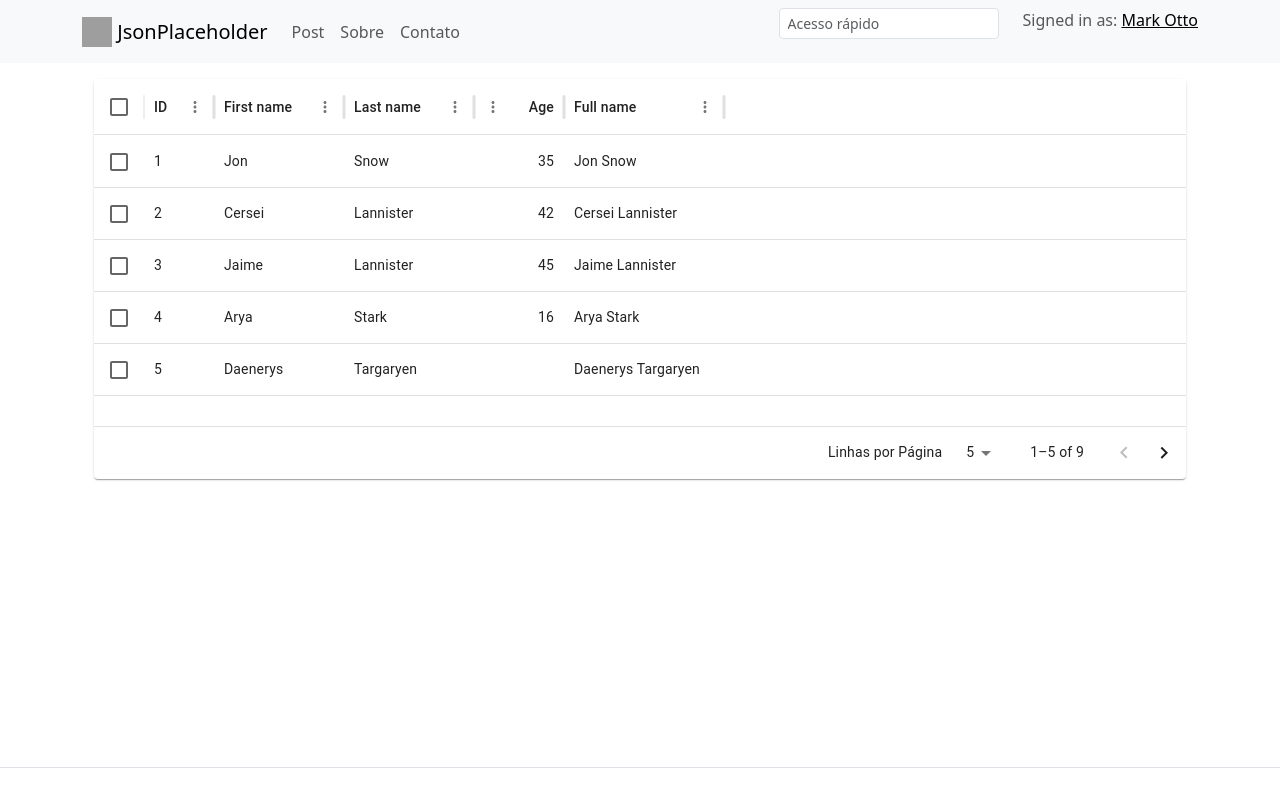
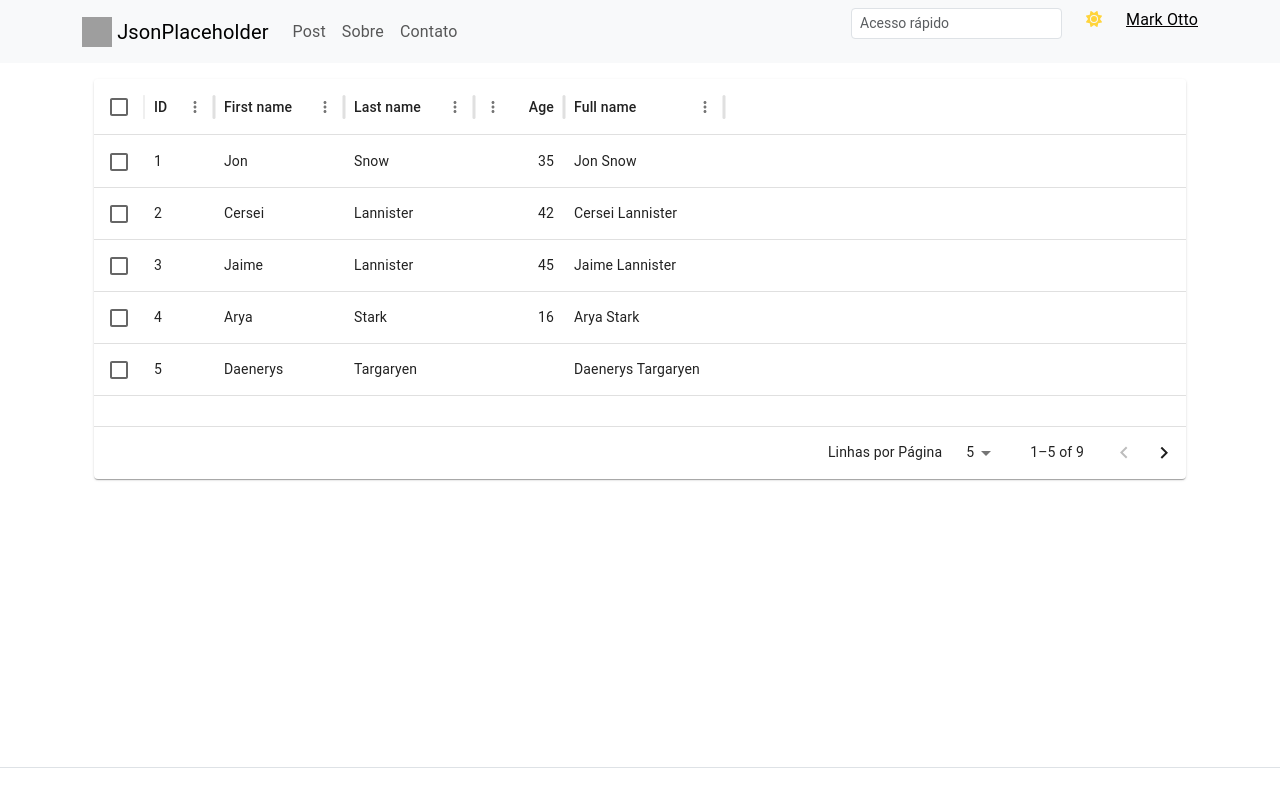
Before and after one commit to angelolustosa/react-post-app, a React (Vite) app: page /home in a window 1280 px wide. Shown: the top 800 px of the page. Built offline with nearby package versions, Linux system fonts and the light colour scheme; grey boxes are pictures that could not be loaded.

Commit message:
Usecontext com theme

```diff
--- a/package.json
+++ b/package.json
@@ -12,6 +12,9 @@
   "dependencies": {
     "@emotion/react": "^11.13.3",
     "@emotion/styled": "^11.13.0",
+    "@fortawesome/fontawesome-svg-core": "^6.7.1",
+    "@fortawesome/free-solid-svg-icons": "^6.7.1",
+    "@fortawesome/react-fontawesome": "^0.2.2",
     "@mui/material": "^6.1.6",
     "@mui/x-data-grid": "^7.22.1",
     "bootstrap": "^5.3.3",
--- /dev/null
+++ b/src/components/header/Header.css
@@ -0,0 +1,8 @@
+.theme-change {
+    cursor: pointer;
+}
+
+.dark-theme {
+    background-color: #343a40;
+    color: #FFFFFF;
+}
--- a/src/components/header/Header.jsx
+++ b/src/components/header/Header.jsx
@@ -1,13 +1,39 @@
-import React from 'react'
-import { Col, Container, Form, Nav, Navbar, Row } from 'react-bootstrap'
-import { DataList } from '../autocomplete/DataList'
-import AutoCompleteInput from '../autocomplete/AutoCompleteInput'
-import { routes } from '../../routes/routes'
+import React, { useContext, useEffect, useState } from 'react';
+import { Col, Container, Form, Nav, Navbar, OverlayTrigger, Row, Tooltip } from 'react-bootstrap';
+import AutoCompleteInput from '../autocomplete/AutoCompleteInput';
+import { routes } from '../../routes/routes';
+import { FontAwesomeIcon } from '@fortawesome/react-fontawesome';
+import { faSun, faMoon } from '@fortawesome/free-solid-svg-icons';
+import './Header.css';
+import { ThemeContext } from '../../context/ThemeContext.jsx';
 
 export const Header = () => {
+    /* // State to manage the theme (light or dark)
+    const [isDarkMode, setIsDarkMode] = useState(false);
+
+    // Toggle theme function
+    const toggleTheme = () => {
+        setIsDarkMode(!isDarkMode);
+    };
+
+     */
+
+    // Acessando o contexto diretamente
+    const { isDarkMode, toggleTheme } = useContext(ThemeContext);
+
+    // Effect to apply the dark theme to the body element when isDarkMode is true
+    useEffect(() => {
+        if (isDarkMode) {
+            document.body.classList.add('dark-theme'); // Add class for dark theme
+        } else {
+            document.body.classList.remove('dark-theme'); // Remove class for light theme
+        }
+    }, [isDarkMode]);
+
+
     return (
         <div>
-            <Navbar className="bg-body-tertiary mb-3">
+            <Navbar bg={isDarkMode ? 'dark' : ''} data-bs-theme={isDarkMode ? "dark" : ''} className="bg-body-tertiary mb-3">
                 <Container>
                     <Navbar.Brand href="/home">
                         <img
@@ -30,32 +56,40 @@ export const Header = () => {
                         <Form inline>
                             <Row>
                                 <Col xs="auto">
-                                   {/* <Form.Control
-                                        size='sm'
-                                        type="text"
-                                        placeholder="Acesso rápido"
-                                        className=" mr-sm-2"
-                                    /> */}
-                                    {/* <DataList /> */}
-                                    <AutoCompleteInput options={routes}/>
+                                    <AutoCompleteInput options={routes} />
+                                </Col>
+                                <Col xs="auto">
+                                    {/* Tooltip wrapper with a single child */}
+                                    {/* <Tooltip title={'Alterar o tema'}>
+                                        <FontAwesomeIcon
+                                            className="theme-change"
+                                            color={isDarkMode ? '#146ebe' : '#ffd43b'}
+                                            icon={isDarkMode ? faMoon : faSun}
+                                            onClick={toggleTheme}
+                                        />
+                                    </Tooltip> */}
+                                    <OverlayTrigger
+                                        placement={'bottom'}
+                                        overlay={<Tooltip>{'Alterar o tema'}</Tooltip>}
+                                    >
+                                        <FontAwesomeIcon
+                                            className="theme-change"
+                                            color={isDarkMode ? '#146ebe' : '#ffd43b'}
+                                            icon={isDarkMode ? faMoon : faSun}
+                                            onClick={toggleTheme}
+                                        />
+                                    </OverlayTrigger>
                                 </Col>
                                 <Col xs="auto">
                                     <Navbar.Text>
-                                        Signed in as: <a href="#login">Mark Otto</a>
+                                        <a href="#login">Mark Otto</a>
                                     </Navbar.Text>
                                 </Col>
                             </Row>
                         </Form>
                     </Navbar.Collapse>
-
-
-                    {/* <Navbar.Collapse className="justify-content-end">
-                        <Navbar.Text>
-                            Signed in as: <a href="#login">Mark Otto</a>
-                        </Navbar.Text>
-                    </Navbar.Collapse> */}
                 </Container>
             </Navbar>
         </div>
-    )
-}
+    );
+};
--- a/src/components/table/Table.jsx
+++ b/src/components/table/Table.jsx
@@ -1,6 +1,8 @@
 import * as React from 'react';
 import { DataGrid } from '@mui/x-data-grid';
 import Paper from '@mui/material/Paper';
+import { createTheme, CssBaseline, ThemeProvider } from '@mui/material';
+import ThemeContext from '../../context/ThemeContext';
 
 const columns = [
     { field: 'id', headerName: 'ID', width: 70 },
@@ -36,8 +38,20 @@ const rows = [
 
 const paginationModel = { page: 0, pageSize: 5 };
 
-export default function Table() {
+export default function Table(/* { isDarkMode } */) {
+    const { isDarkMode, toggleTheme } = React.useContext(ThemeContext);
+
+
+    // Create a theme with light or dark mode based on the state
+    const theme = createTheme({
+        palette: {
+            mode: isDarkMode ? 'dark' : 'light',
+        },
+    });
     return (
+        <ThemeProvider theme={theme}>
+            <CssBaseline /> {/* Applies global styles based on theme */}
+
             <Paper sx={{ height: 400, width: '100%' }}>
                 <DataGrid
                     rows={rows}
@@ -51,5 +65,6 @@ export default function Table() {
                     }}
                 />
             </Paper>
+        </ThemeProvider>
     );
 }
--- /dev/null
+++ b/src/context/ThemeContext.jsx
@@ -0,0 +1,21 @@
+import React, { createContext, useState } from 'react';
+
+// Cria o contexto para o tema
+export const ThemeContext = createContext();
+
+// ThemeProvider é responsável por fornecer o estado do tema
+export const ThemeProvider = ({ children }) => {
+  // Estado para controlar o modo (false = claro, true = escuro)
+  const [isDarkMode, setIsDarkMode] = useState(false);
+
+  // Função para alternar o tema
+  const toggleTheme = () => setIsDarkMode(!isDarkMode);
+
+  return (
+    <ThemeContext.Provider value={{ isDarkMode, toggleTheme }}>
+      {children}
+    </ThemeContext.Provider>
+  );
+};
+
+export default ThemeContext;
```
Also changed, not shown: src/components/layout/Layout.jsx (+5 -2 lines), src/components/tooltip/Tooltip.jsx (added, +13 -0 lines), 1 other file (tests, documents, lock files or other folders). Lines whose indentation alone changed are shown as unchanged.
